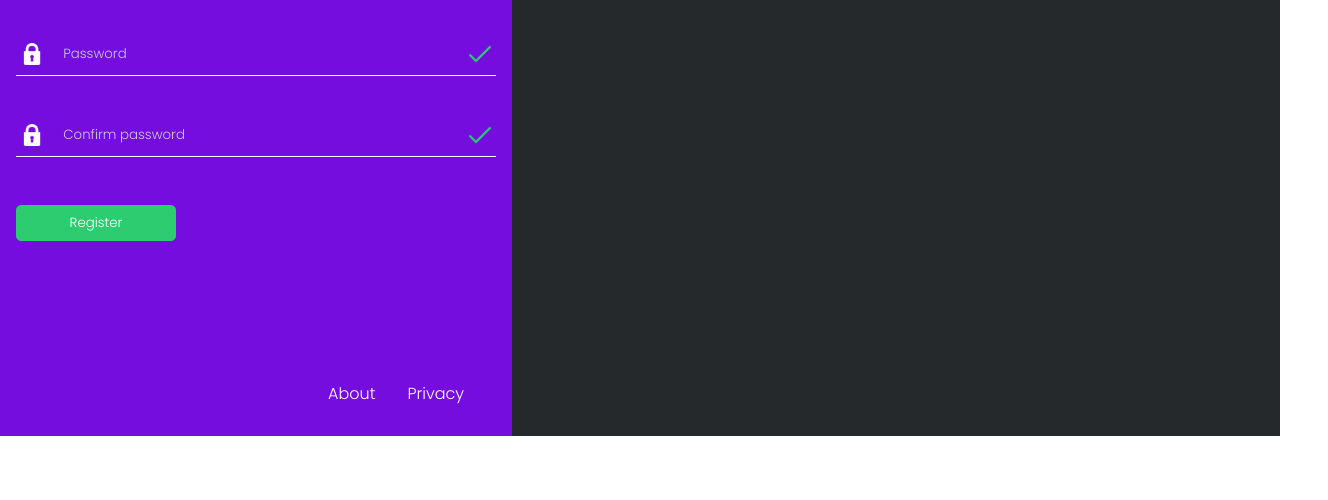
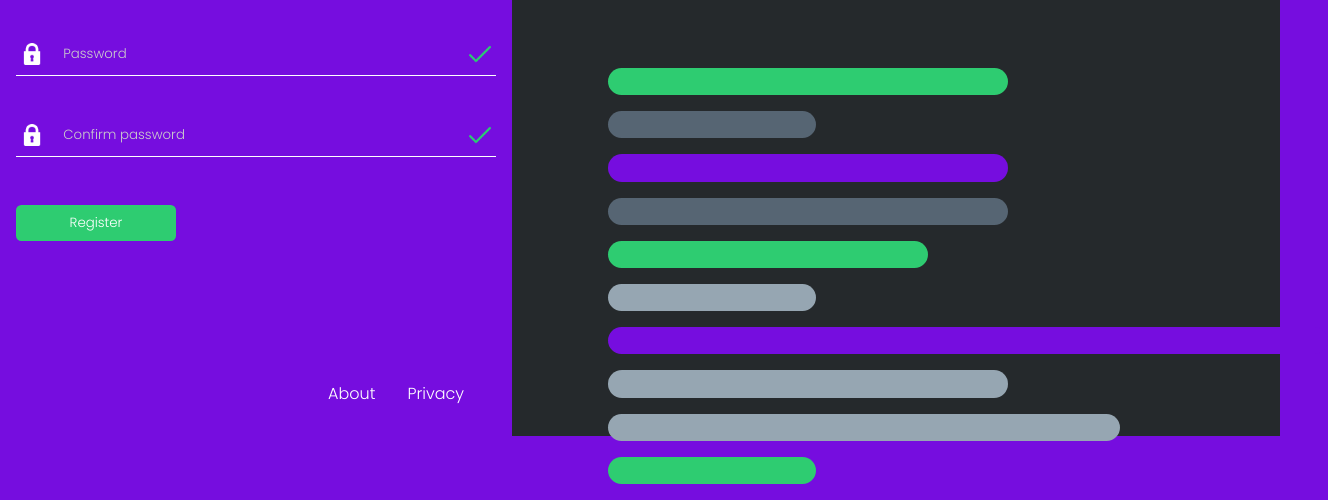
Before and after one commit to marcelxsilva/challenge-dailyui-001, a plain HTML site: page index.html in a window 1280 px wide. Shown: the part 364-864 px from the top of the page, 1328 px wide, since content can reach past the window. Before the commit the page ends 800 px from the top, so only its background shows below. Drawn offline with Linux system fonts and the light colour scheme.

Commit message:
finished challenge

```diff
--- a/index.html
+++ b/index.html
@@ -56,7 +56,30 @@
     </aside>
 
     <aside class="right">
+      <div class="space-right">
+        <h1 class="title">code your future</h1>
 
+        <div class="container-lines">
+          <div class="line">
+            <div class="lineMedium green"></div>
+          </div>
+          <div class="lineSmall gray"></div>
+          <div class="lineMedium roxo"></div>
+          <div class="line">
+            <div class="lineMedium gray"></div>
+          </div>
+          <div class="lineMediumX green"></div>
+          <div class="lineSmall grayX"></div>
+
+          <div class="line">
+            <div class="lineLarge roxo"></div>
+          </div>
+          <div class="lineMedium grayX"></div>
+
+          <div class="lineLarge grayX"></div>
+          <div class="lineSmall green"></div>
+        </div>
+      </div>
     </aside>
   </div>
 </body>
--- a/style.css
+++ b/style.css
@@ -6,6 +6,9 @@
     font-family: 'Poppins', sans-serif;
 }
 
+body {
+  background-color: #760ddf ;
+}
 .content {
     flex:1;
     display: flex;
@@ -28,6 +31,7 @@
     align-items: center;
     justify-content: center;
 }
+
 
 .header a {
     margin-right: 4em;
@@ -70,6 +74,26 @@
   padding: 0 .3em;
 }
 
+@media (max-width: 800px) {
+.content {
+  width: 100%;
+ }
+  .left {
+    width: 100%;
+  }
+  .wrapper-input {
+    width: 100%;
+    display: flex;
+  }
+  .wrapper-input input{
+    margin-left: 0em;
+    width: 100%;
+    color: #fff;
+  }
+  .space {
+    margin: .5em;
+}
+}
 
 .header a:hover {
   transition: .5s;
@@ -109,4 +133,75 @@ button {
     width: 60%;
     height: 100vh;
     background-color: #25292C;
+
+
 }
+
+@media (max-width: 800px) {
+  .right {
+    display: none;
+  }
+}
+.space-right {
+  margin: 7em 6em;
+}
+.title {
+  font-size: 5em;
+  color: #ccc;
+}
+
+.container-lines {
+  display: flex;
+  flex-wrap: wrap;
+  width: 40vw;
+  margin: 5em 0;
+}
+
+.line {
+  width: 100%;
+}
+
+.lineSmall {
+  width: 13em;
+  margin-right: 1em;
+  margin-bottom: 1em;
+  border-radius: 5em;
+  height: 1.7em;
+}
+
+.lineMedium {
+  margin-right: 1em;
+  margin-bottom: 1em;
+  width: 25em;
+  border-radius: 5em;
+  height: 1.7em;
+}
+
+
+.lineMediumX {
+  margin-right: 1em;
+  margin-bottom: 1em;
+  width: 20em;
+  border-radius: 5em;
+  height: 1.7em;
+}
+
+.lineLarge {
+  margin-bottom: 1em;
+  width: 45em;
+  border-radius: 5em;
+  height: 1.7em;
+}
+
+.roxo {
+  background-color: #760DDF;
+}
+.gray {
+  background-color: #566573;
+}
+.grayX {
+  background-color: #96A6B2;
+}
+.green {
+  background-color: #2ECC71;
+}
```
